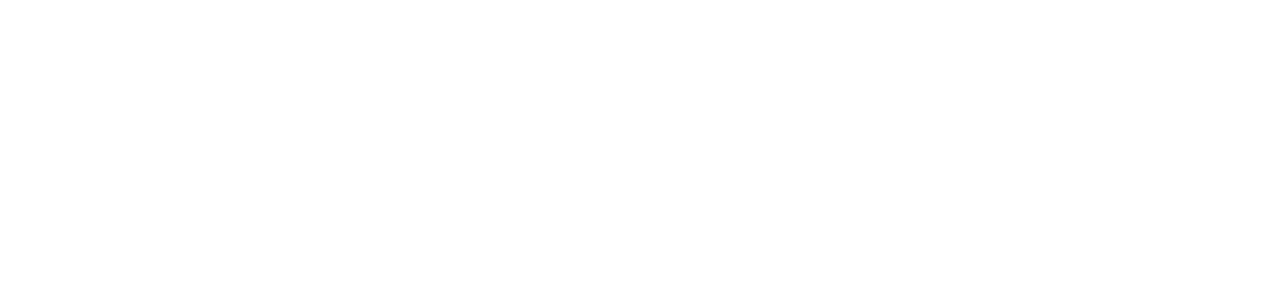
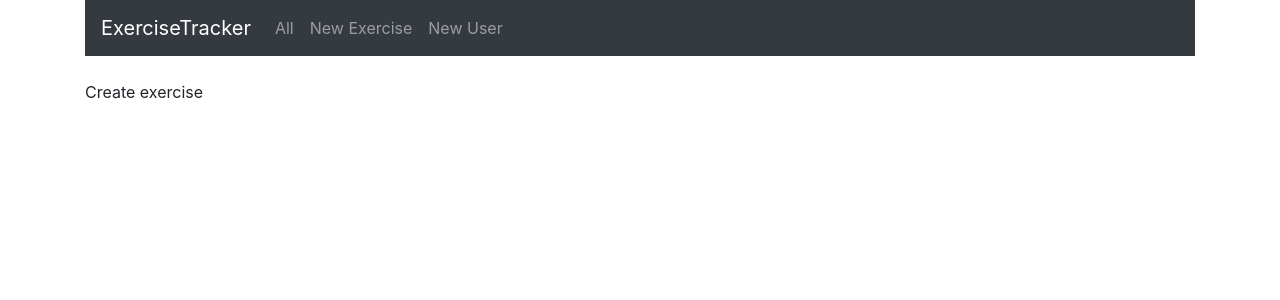
Before and after one commit to sailor95/exercise-tracker, a React (Create React App) app: page /create in a window 1280 px wide. Shown: the top 300 px of the page. Built offline with nearby package versions, Linux system fonts and the light colour scheme.

Commit message:
Add all blank comps

```diff
--- a/src/App.js
+++ b/src/App.js
@@ -1,23 +1,25 @@
 import React from 'react';
 import { BrowserRouter as Router, Route } from 'react-router-dom';
 
-// import Navbar from './components/navbar';
-// import ExerciseList from './components/exercises-list';
-// import EditExercise from './components/edit-exercise';
-// import CreateExercise from './components/create-exercise';
-// import CreateUser from './components/create-user';
+import Navbar from './components/navbar';
+import ExerciseList from './components/exercises-list';
+import EditExercise from './components/edit-exercise';
+import CreateExercise from './components/create-exercise';
+import CreateUser from './components/create-user';
 
 import 'bootstrap/dist/css/bootstrap.min.css';
 
 const App = () => {
   return (
     <Router>
-      {/* <Navbar />
-      <br />
-      <Route path="/" exact component={ExerciseList} />
-      <Route path="/edit/:id" exact component={EditExercise} />
-      <Route path="/create" exact component={CreateExercise} />
-      <Route path="/user" exact component={CreateUser} /> */}
+      <div className="container">
+        <Navbar />
+        <br />
+        <Route path="/" exact component={ExerciseList} />
+        <Route path="/edit/:id" exact component={EditExercise} />
+        <Route path="/create" exact component={CreateExercise} />
+        <Route path="/user" exact component={CreateUser} />
+      </div>
     </Router>
   );
 };
--- /dev/null
+++ b/src/components/create-exercise/index.js
@@ -0,0 +1,11 @@
+import React, { Component } from 'react';
+
+export default class CreateExercise extends Component {
+  render() {
+    return (
+      <div>
+        <p>Create exercise</p>
+      </div>
+    );
+  }
+}
--- /dev/null
+++ b/src/components/create-user/index.js
@@ -0,0 +1,11 @@
+import React, { Component } from 'react';
+
+export default class EditUser extends Component {
+  render() {
+    return (
+      <div>
+        <p>Create user</p>
+      </div>
+    );
+  }
+}
--- /dev/null
+++ b/src/components/edit-exercise/index.js
@@ -0,0 +1,11 @@
+import React, { Component } from 'react';
+
+export default class EditExercise extends Component {
+  render() {
+    return (
+      <div>
+        <p>Edit exercise</p>
+      </div>
+    );
+  }
+}
--- /dev/null
+++ b/src/components/exercises-list/index.js
@@ -0,0 +1,11 @@
+import React, { Component } from 'react';
+
+export default class ExerciseList extends Component {
+  render() {
+    return (
+      <div>
+        <p>Exercise List</p>
+      </div>
+    );
+  }
+}
--- a/src/components/navbar/index.js
+++ b/src/components/navbar/index.js
@@ -2,27 +2,45 @@
 import { Link } from 'react-router-dom';
 
 export default class Navbar extends Component {
+  state = {
+    collapse: true,
+  };
+
   render() {
     return (
       <nav className="navbar navbar-dark bg-dark navbar-expand-lg">
         <Link to="/" className="navbar-brand">
           ExerciseTracker
         </Link>
-        <div className="collapse navbar-collapse">
+        <button
+          className="navbar-toggler"
+          type="button"
+          onClick={() =>
+            this.setState(prevState => ({
+              collapse: !prevState.collapse,
+            }))
+          }
+        >
+          <span className="navbar-toggler-icon"></span>
+        </button>
+
+        <div
+          className={`${this.state.collapse ? 'collapse' : ''} navbar-collapse`}
+        >
           <ul className="navbar-nav mr-auto">
             <li className="navbar-item">
               <Link to="/" className="nav-link">
-                Exercise
+                All
               </Link>
             </li>
             <li className="navbar-item">
               <Link to="/create" className="nav-link">
-                Create Exercise Log
+                New Exercise
               </Link>
             </li>
             <li className="navbar-item">
               <Link to="/user" className="nav-link">
-                Create User
+                New User
               </Link>
             </li>
           </ul>
```
